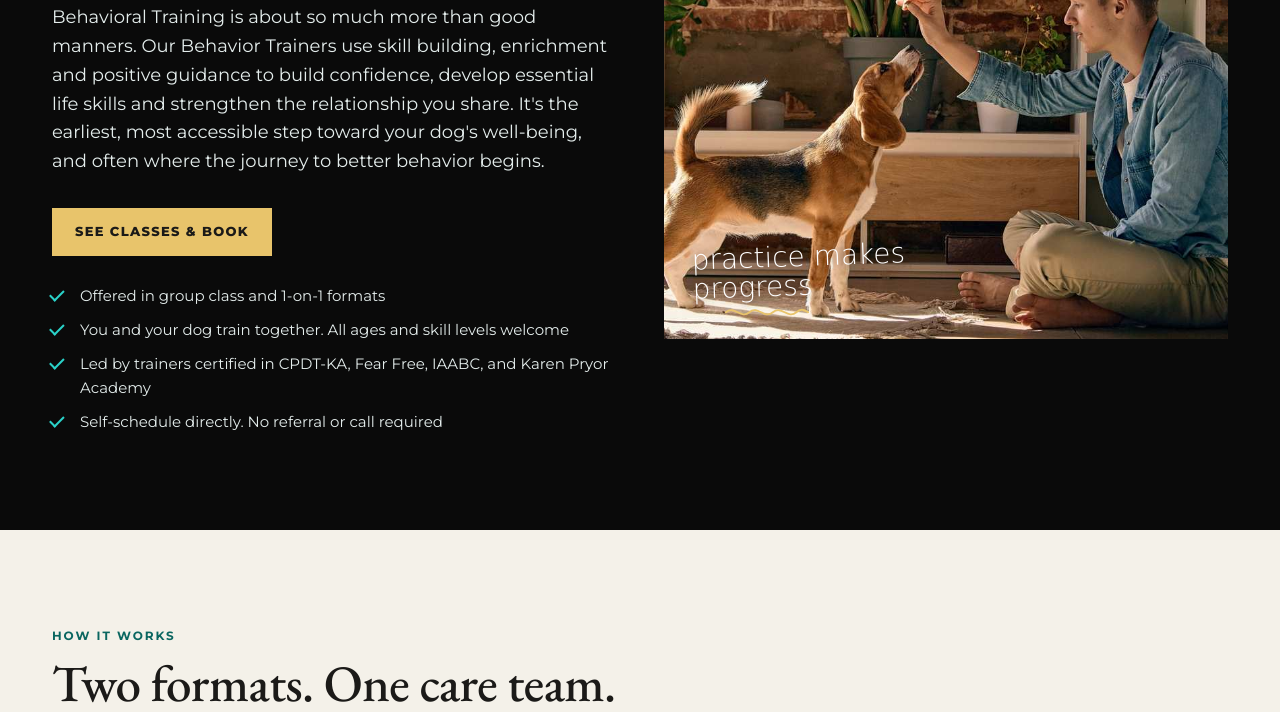
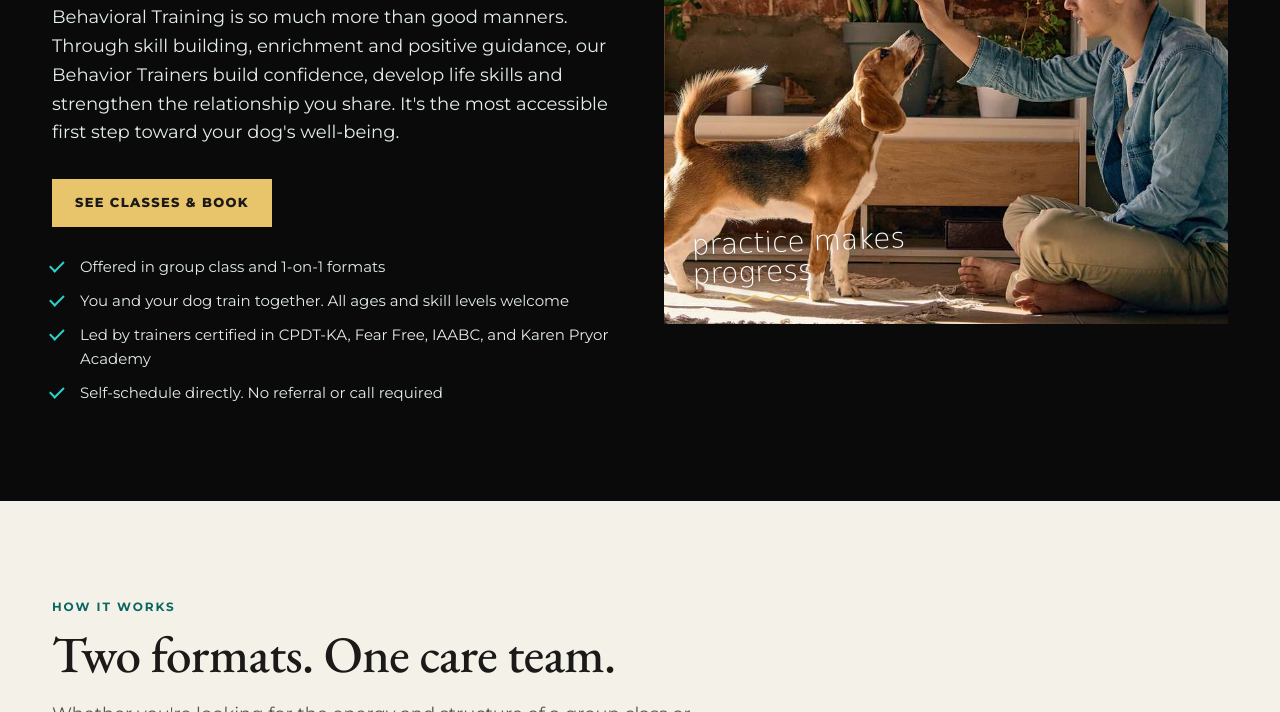
Before and after one commit to jtmckinniss/gbs-website, a plain HTML site: page site/training.html in a window 1280 px wide. Shown: the part 388-1100 px from the top of the page. Drawn offline with nearby package versions, Linux system fonts and the light colour scheme; a web font is replaced by a local one.

Commit message:
Training hero lede: tighten
Co-Authored-By: Claude Opus 5.5 <noreply@anthropic.com>
Claude-Session: https://claude.ai/code/session_017cWYjgLc3Zd11Tw144ZT1e

```diff
--- a/site/training.html
+++ b/site/training.html
@@ -42,7 +42,7 @@
       <p class="eyebrow lab-train">Foundations: Training</p>
       <h1 class="h1-sm">Building the skills for a lifetime of <span class="mk"><svg aria-hidden="true" viewBox="0 0 300 24" preserveAspectRatio="none"><path d="M2 17 C 60 9, 160 5, 298 9 C 200 10, 110 14, 4 21 Z" fill="#2AD2C9"/></svg><span>well-being.</span></span></h1>
       <p class="analogy">We're like your dog's life coach.</p>
-      <p class="lede">Behavioral Training is about so much more than good manners. Our Behavior Trainers use skill building, enrichment and positive guidance to build confidence, develop essential life skills and strengthen the relationship you share. It's the earliest, most accessible step toward your dog's well-being, and often where the journey to better behavior begins.</p>
+      <p class="lede">Behavioral Training is so much more than good manners. Through skill building, enrichment and positive guidance, our Behavior Trainers build confidence, develop life skills and strengthen the relationship you share. It's the most accessible first step toward your dog's well-being.</p>
       <div class="btns"><a class="btn btn-butter" href="#" data-quiz-trigger="training">See classes &amp; book</a></div>
       <ul class="ticks mt-m" style="color: var(--n100); font-size: 15px">
         <li>Offered in group class and 1-on-1 formats</li>
```
